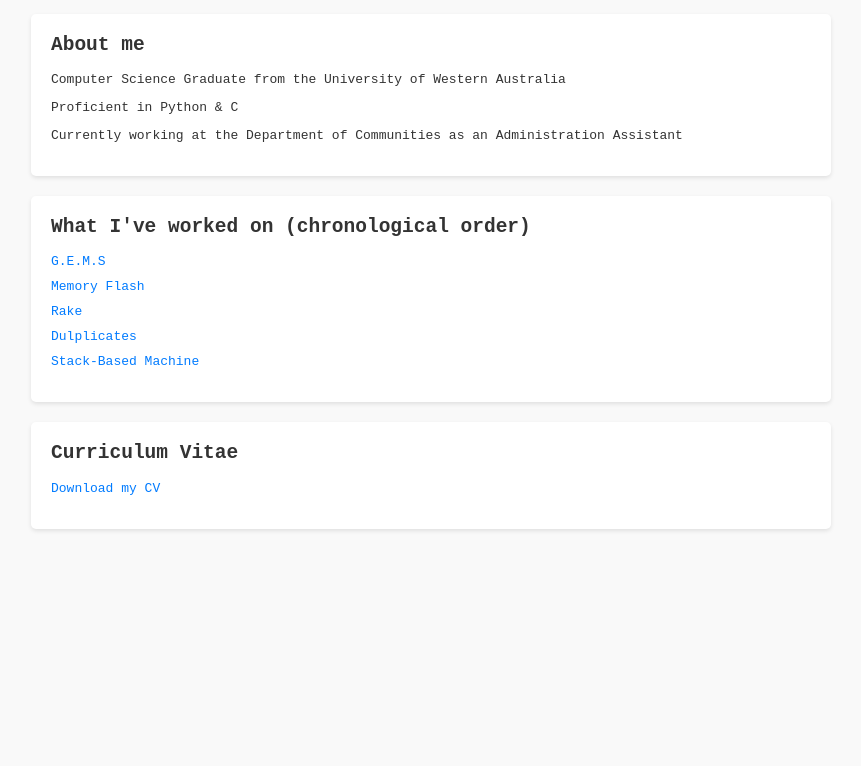
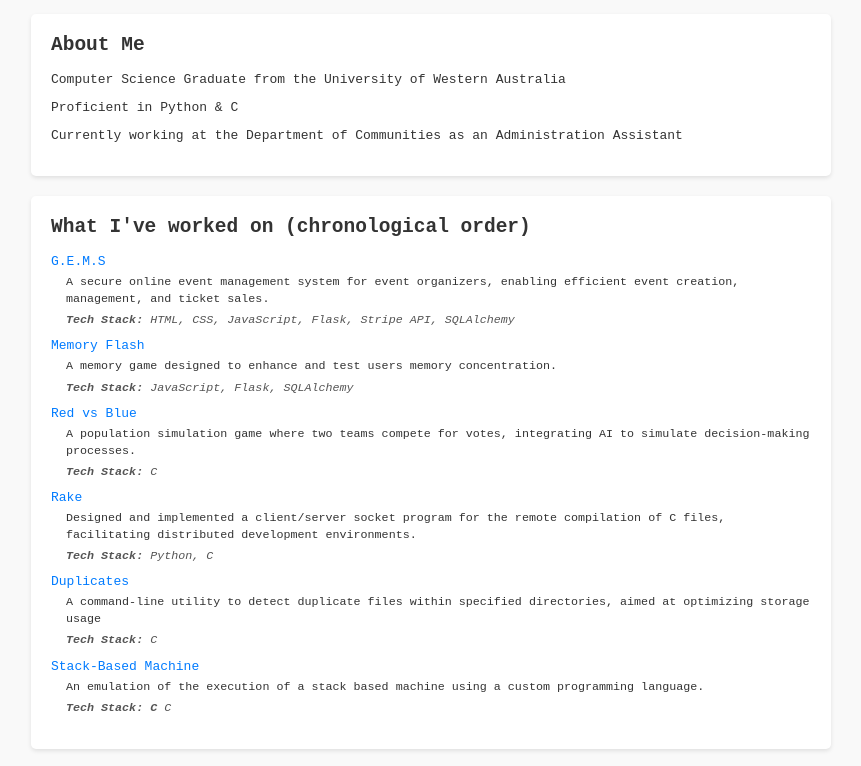
Before and after one commit to jakobdorian/jakobdorian.github.io, a plain HTML site: page index.html in a window 1280 px wide. Shown: the part 66-832 px from the top of the page, without its empty margins (209-1070 px from the left). Before the commit the page ends 800 px from the top, so only its background shows below. Drawn offline with Linux system fonts and the light colour scheme.

Commit message:
v2
- added dynamic dark theme
- expanded projects section

```diff
--- a/index.html
+++ b/index.html
@@ -3,7 +3,7 @@
 <head>
   <meta charset="UTF-8" />
   <meta name="viewport" content="width=device-width, initial-scale=1.0" />
-  <title>Jakob's Site</title>
+  <title>JAKOB</title>
   <style>
     body {
       font-family: monospace;
@@ -53,28 +53,109 @@
     a:hover {
       text-decoration: underline;
     }
+
+    .project-info {
+      margin-left: 15px;
+      font-size: 0.9em;
+      line-height: 1.4;
+    }
+
+    .project-info p {
+      margin: 5px 0;
+    }
+
+    .project-info .tech-stack {
+      font-style: italic;
+      color: #555;
+    }
+
+    /* dark mode */
+  @media (prefers-color-scheme: dark) {
+    body {
+      background: #181818;
+      color: #f1f1f1;
+    }
+
+    .section {
+      background: #242424;
+      box-shadow: 0 2px 4px rgba(255, 255, 255, 0.1);
+    }
+
+    a {
+      color: #1e90ff;
+    }
+
+    a:hover {
+      text-decoration: underline;
+    }
+  }
+
   </style>
 </head>
 <body>
   <header>
-    <h1>Jakob's Site</h1>
+    <h1>Jakob's Website</h1>
   </header>
 
   <div class="section">
-    <h2>About me</h2>
+    <h2>About Me</h2>
     <p>Computer Science Graduate from the University of Western Australia</p>
     <p>Proficient in Python & C </p>
     <p>Currently working at the Department of Communities as an Administration Assistant</p>
   </div>
 
-  <div class="section">
+   <div class="section">
     <h2>What I've worked on (chronological order)</h2>
     <ul>
-      <li><a href="https://github.com/alian1001/Global-Event-Management-System" target="_blank">G.E.M.S</a></li>
-      <li><a href="https://github.com/jakobdorian/Memory-Flash" target="_blank">Memory Flash</a></li>
-      <li><a href="https://github.com/jakobdorian/rake" target="_blank">Rake</a></li>
-      <li><a href="https://github.com/jakobdorian/Duplicates" target="_blank">Dulplicates</a></li>
-      <li><a href="https://github.com/jakobdorian/Stackbased-Machine" target="_blank">Stack-Based Machine</a></li>
+      <li>
+        <a href="https://github.com/alian1001/Global-Event-Management-System" target="_blank">G.E.M.S</a>
+        <div class="project-info">
+          <p>A secure online event management system for event organizers, enabling efficient event creation, management, and ticket sales.</p>
+          <p class="tech-stack"><strong>Tech Stack:</strong> HTML, CSS, JavaScript, Flask, Stripe API, SQLAlchemy</p>
+        </div>
+      </li>
+
+      <li>
+        <a href="https://github.com/jakobdorian/Memory-Flash" target="_blank">Memory Flash</a>
+        <div class="project-info">
+          <p>A memory game designed to enhance and test users memory concentration.</p>
+          <p class="tech-stack"><strong>Tech Stack:</strong> JavaScript, Flask, SQLAlchemy</p>
+        </div>
+      </li>
+
+     <li>
+        <a href="https://github.com/jakobdorian/Red-vs-Blue" target="_blank">Red vs Blue</a>
+        <div class="project-info">
+          <p>A population simulation game where two teams compete for votes, integrating AI to simulate decision-making
+processes.</p>
+          <p class="tech-stack"><strong>Tech Stack:</strong> C</p>
+        </div>
+      </li>
+
+      <li>
+        <a href="https://github.com/jakobdorian/rake" target="_blank">Rake</a>
+        <div class="project-info">
+          <p>Designed and implemented a client/server socket program for the remote compilation of C files, facilitating distributed
+development environments.</p>
+          <p class="tech-stack"><strong>Tech Stack:</strong> Python, C</p>
+        </div>
+      </li>
+
+      <li>
+        <a href="https://github.com/jakobdorian/Duplicates" target="_blank">Duplicates</a>
+        <div class="project-info">
+          <p>A command-line utility to detect duplicate files within specified directories, aimed at optimizing storage usage</p>
+          <p class="tech-stack"><strong>Tech Stack:</strong> C</p>
+        </div>
+      </li>
+
+      <li>
+        <a href="https://github.com/jakobdorian/Stackbased-Machine" target="_blank">Stack-Based Machine</a>
+        <div class="project-info">
+          <p>An emulation of the execution of a stack based machine using a custom programming language.</p>
+          <p class="tech-stack"><strong>Tech Stack: C</strong> C</p>
+        </div>
+      </li>
     </ul>
   </div>
 
```
